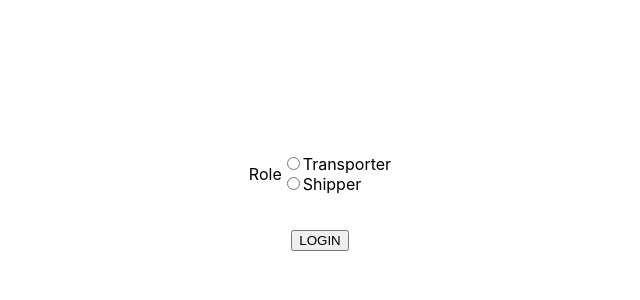
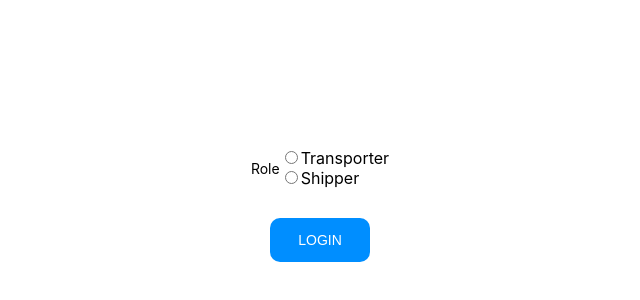
Before and after one commit to Hackathon-Kargo-Team-9/frontend, a Next.js app: page / in a window 1280 px wide. Shown: the part 52-352 px from the top of the page, without its empty margins (320-960 px from the left). Built offline with nearby package versions, Linux system fonts and the light colour scheme.

Commit message:
add color palette to global css

```diff
--- a/styles/globals.css
+++ b/styles/globals.css
@@ -1,9 +1,11 @@
 :root {
   --blue: #008eff;
   --dark: #000000;
+  --darkgrey: #212529;
+  --softgrey: #f0f3f5;
+  --grey: #999999;
   --light: #ffffff;
-  --darkgrey: #212529;
-  --grey: #999999;
+  --navheight: 80px;
 }
 
 html,
@@ -22,3 +24,30 @@ a {
 * {
   box-sizing: border-box;
 }
+
+p,
+h1,
+h2,
+h3,
+h4,
+h5 {
+  margin: 0;
+}
+
+p {
+  font-size: 14px;
+}
+
+p.notes {
+  font-size: 12px;
+}
+
+button {
+  outline: none;
+  border: none;
+  background-color: var(--blue);
+  padding: 1em 2em;
+  border-radius: 10px;
+  color: var(--light);
+  font-size: 14px;
+}
```
